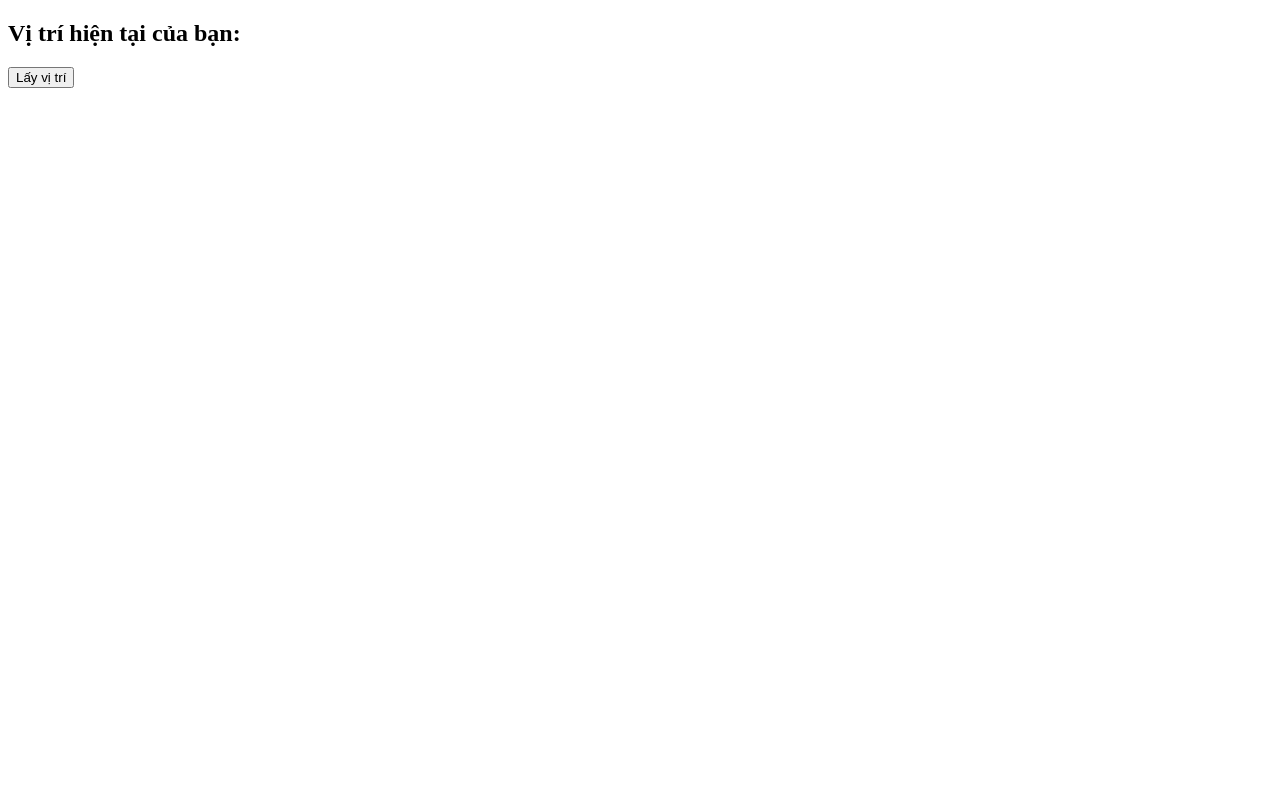
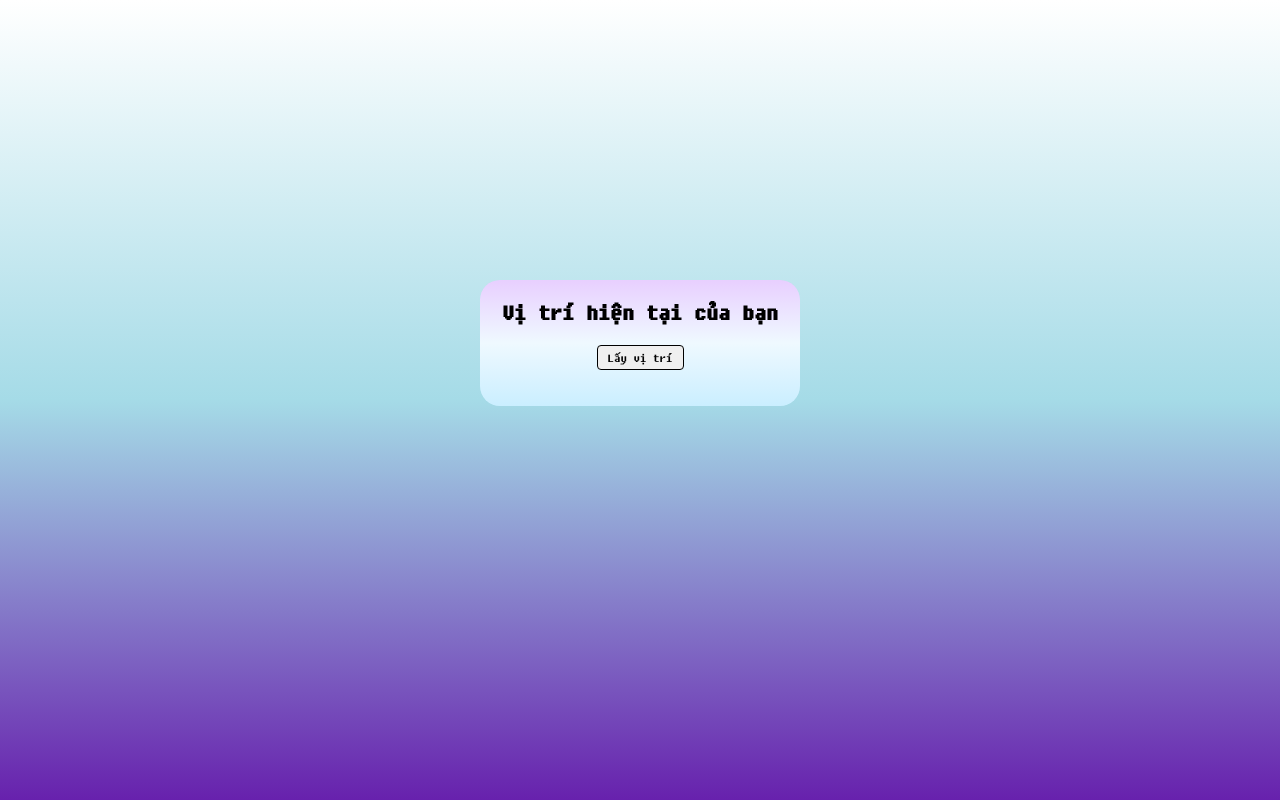
Before and after one commit to tuanhung075021/HTML5-GeolocationAPI, a plain HTML site: page index.html in a window 1280 px wide. Drawn offline with Linux system fonts and the light colour scheme.

Commit message:
update tính năng mới

```diff
--- /dev/null
+++ b/geolocation.css
@@ -0,0 +1,41 @@
+body {
+  background: linear-gradient(
+    rgb(255, 255, 255),
+    rgb(165, 219, 231),
+    rgb(103, 33, 173)
+  );
+  min-height: 64vh;
+  background-size: cover;
+}
+@font-face {
+  font-family: Fixedsys;
+  src: url(font/Fixedsys-Excelsior-3.01-Regular.ttf);
+}
+div {
+  text-align: center;
+  width: 280px;
+  border: solid 0;
+  padding-left: 20px;
+  padding-right: 20px;
+  display: flex;
+  flex-direction: column;
+  align-items: center;
+  margin: 35vh auto;
+  border-radius: 20px;
+  background: linear-gradient(rgb(232, 207, 255), #eff9ff, rgb(202, 238, 255));
+  font-family: Fixedsys;
+  backdrop-filter: blur(50px);
+  overflow: hidden;
+}
+#output {
+  font-size: 18px;
+}
+#layvitri {
+  border-radius: 4px;
+  border: solid 1px;
+  font-size: small;
+  font-family: Fixedsys;
+  padding: 5px;
+  padding-left: 10px;
+  padding-right: 10px;
+}
--- a/index.html
+++ b/index.html
@@ -2,11 +2,14 @@
 <html>
   <head>
     <title>Geolocation Demo</title>
+    <link rel="stylesheet" href="geolocation.css" />
   </head>
   <body>
-    <h2>Vị trí hiện tại của bạn:</h2>
-    <button onclick="layvitri()">Lấy vị trí</button>
-    <p id="output"></p>
+    <div>
+      <h2>Vị trí hiện tại của bạn</h2>
+      <button onclick="layvitri()" id="layvitri">Lấy vị trí</button>
+      <p id="output"></p>
+    </div>
 
     <script>
       function layvitri() {
```
Also changed, not shown: font/Fixedsys-Excelsior-3.01-Regular.ttf (added), font/PPTelegraf-Regular.otf (added), font/PPTelegraf-UltraBold.otf (added), font/PPTelegraf-UltraLight.otf (added).
